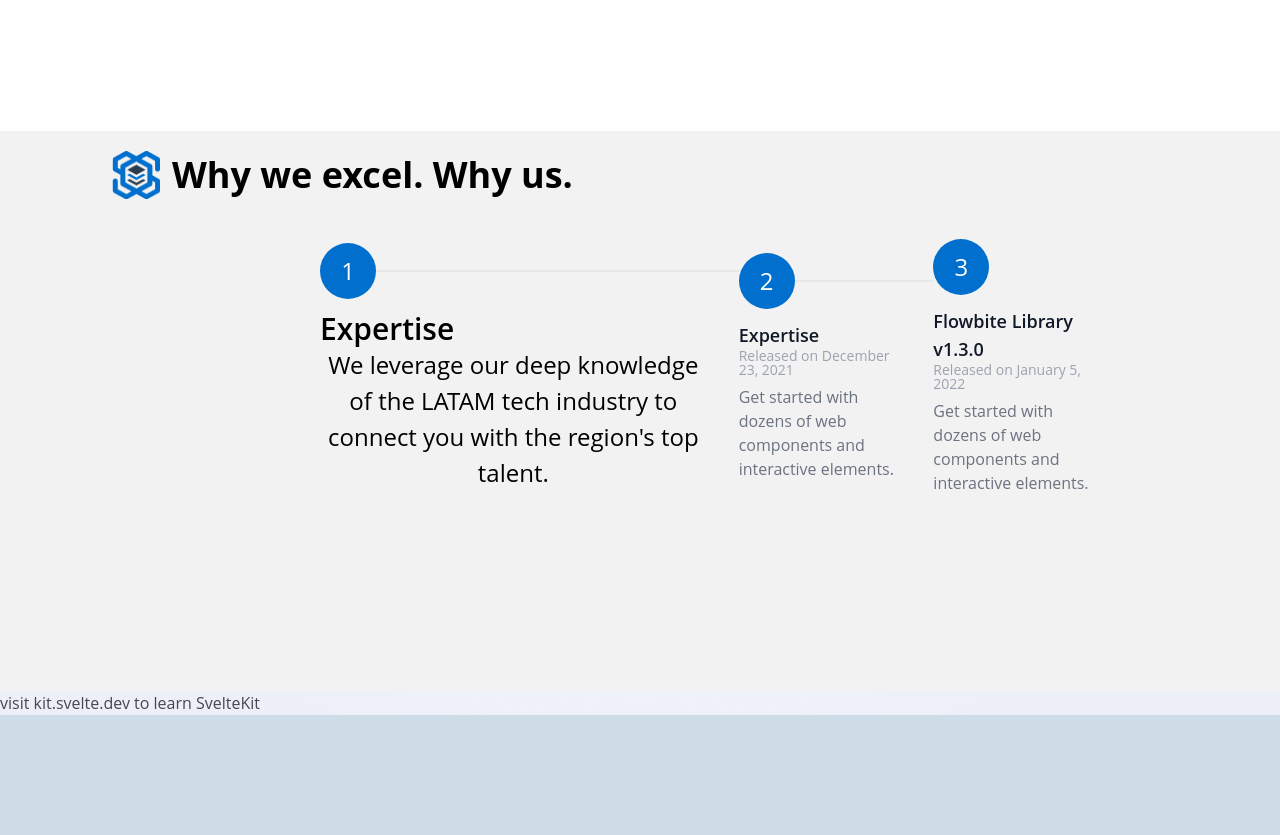
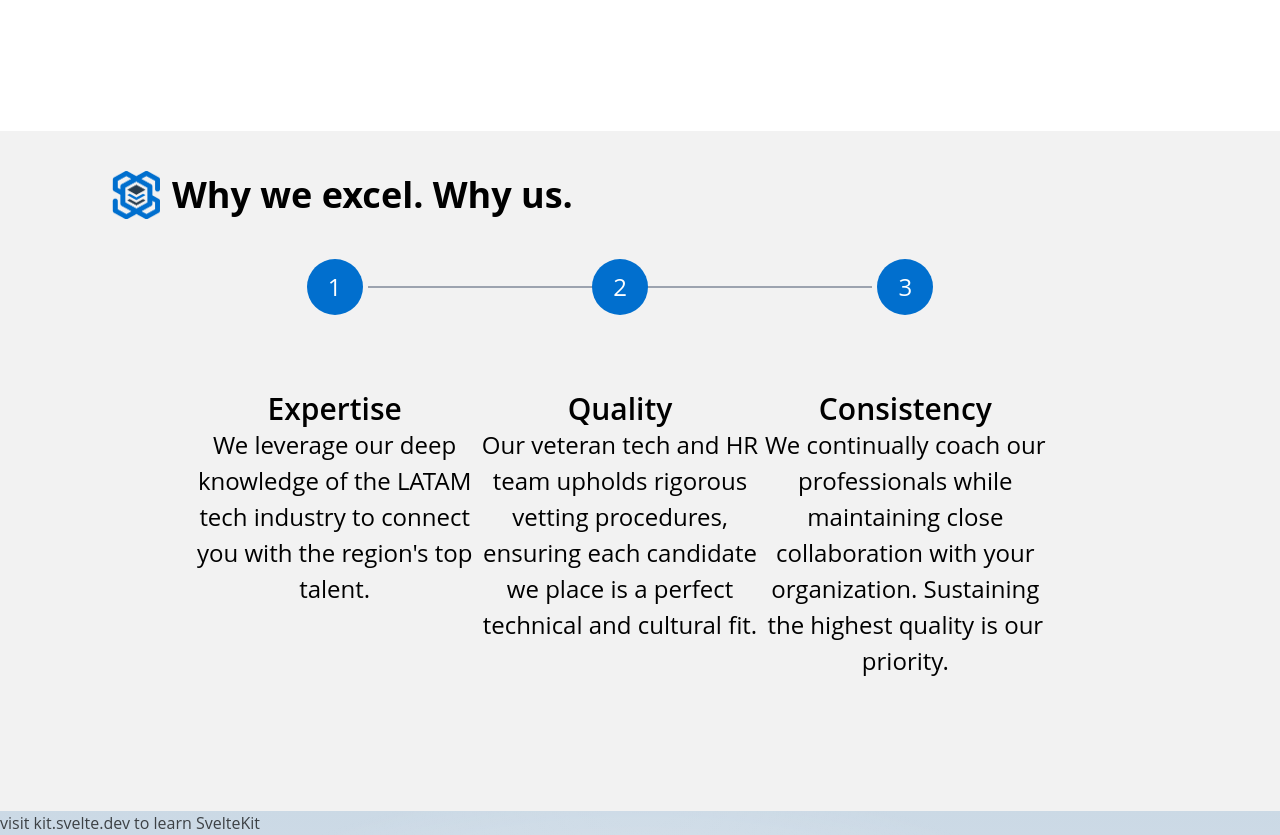
Before and after one commit to stackitgroup/stackit-website-v3, a SvelteKit app: page / in a window 1280 px wide. Shown: the part 1620-2455 px from the top of the page. Before the commit the page ends 2335 px from the top, so only its background shows below. Built offline with nearby package versions, Linux system fonts and the light colour scheme.

Commit message:
Why we excel. Why us.

```diff
--- a/src/routes/+page.svelte
+++ b/src/routes/+page.svelte
@@ -23,7 +23,7 @@
 	</a>
 </section>
 
-<section class="bg-white min-h-[70vh] flex pt-5 px-28 gap-10">
+<section class="bg-white min-h-[70vh] flex py-10 px-28 gap-10">
 	<div class="flex flex-col gap-2">
 		<div class="flex items-center gap-3">
 			<img class="w-12 h-12 object-fit" src="/images/stackit_item.png" alt="" />
@@ -49,7 +49,7 @@
 	</div>
 </section>
 
-<section class="bg-white min-h-[70vh] flex px-28 gap-10">
+<section class="bg-white min-h-[70vh] flex py-10 px-28 gap-10">
 	<div>
 		<img src="/images/who_we_are.png" alt="" />
 	</div>
@@ -75,25 +75,25 @@
 	</div>
 </section>
 
-<section class="bg-[#f2f2f2] min-h-[70vh] flex px-28 gap-10 pt-5">
+<section class="bg-[#f2f2f2] min-h-[85vh] flex px-28 gap-10 py-10">
 	<div class="flex flex-col gap-2">
 		<div class="flex items-center gap-3">
 			<img class="w-12 h-12 object-fit" src="/images/stackit_item.png" alt="" />
 			<h2 class="text-4xl font-bold text-black">Why we excel. Why us.</h2>
 		</div>
 		<br />
-		<div class="pr-10 text-2xl text-blak px-52">
-			<ol class="items-center sm:flex">
-				<li class="relative mb-6 sm:mb-0">
-					<div class="flex items-center">
+		<div class="pr-10 text-2xl text-blak">
+			<ol class="items-center px-20 sm:flex">
+				<li class="relative flex flex-col w-1/3 gap-16 mb-6 h-72 sm:mb-0">
+					<div class="flex items-center justify-center">
 						<div
 							class="z-10 flex items-center justify-center w-6 h-6 bg-[#016fce] p-7 text-white rounded-full shrink-0"
 						>
 							1
 						</div>
-						<div class="hidden sm:flex w-full bg-gray-200 h-0.5 dark:bg-gray-700" />
+						<div class="absolute left-44 hidden sm:flex w-full bg-gray-400 h-0.5" />
 					</div>
-					<div class="mt-3 sm:pr-8">
+					<div class="flex flex-col items-center mt-3">
 						<h3 class="text-3xl font-semibold text-black">Expertise</h3>
 						<p class="font-normal text-center text-black">
 							We leverage our deep knowledge of the LATAM tech industry to connect you with the
@@ -101,44 +101,38 @@
 						</p>
 					</div>
 				</li>
-				<li class="relative mb-6 sm:mb-0">
-					<div class="flex items-center">
+
+				<li class="relative flex flex-col w-1/3 gap-16 mb-6 h-72 sm:mb-0">
+					<div class="flex items-center justify-center">
 						<div
 							class="z-10 flex items-center justify-center w-6 h-6 bg-[#016fce] p-7 text-white rounded-full shrink-0"
 						>
 							2
 						</div>
-						<div class="hidden sm:flex w-full bg-gray-200 h-0.5 dark:bg-gray-700" />
+						<!-- <div class="hidden sm:flex w-full bg-gray-200 h-0.5 dark:bg-gray-700" /> -->
 					</div>
-					<div class="mt-3 text-black sm:pr-8">
-						<h3 class="text-lg font-semibold text-gray-900 dark:text-white">Expertise</h3>
-						<time
-							class="block mb-2 text-sm font-normal leading-none text-gray-400 dark:text-gray-500"
-							>Released on December 23, 2021</time
-						>
-						<p class="text-base font-normal text-gray-500 dark:text-gray-400">
-							Get started with dozens of web components and interactive elements.
+					<div class="flex flex-col items-center mt-3">
+						<h3 class="text-3xl font-semibold text-black">Quality</h3>
+						<p class="font-normal text-center text-black">
+							Our veteran tech and HR team upholds rigorous vetting procedures, ensuring each
+							candidate we place is a perfect technical and cultural fit.
 						</p>
 					</div>
 				</li>
-				<li class="relative mb-6 sm:mb-0">
-					<div class="flex items-center">
+				<li class="relative flex flex-col w-1/3 gap-16 mb-6 h-72 sm:mb-0">
+					<div class="flex items-center justify-center">
 						<div
 							class="z-10 flex items-center justify-center w-6 h-6 bg-[#016fce] p-7 text-white rounded-full shrink-0"
 						>
 							3
 						</div>
+						<div class="absolute right-44 hidden sm:flex w-full bg-gray-400 h-0.5" />
 					</div>
-					<div class="mt-3 sm:pr-8">
-						<h3 class="text-lg font-semibold text-gray-900 dark:text-white">
-							Flowbite Library v1.3.0
-						</h3>
-						<time
-							class="block mb-2 text-sm font-normal leading-none text-gray-400 dark:text-gray-500"
-							>Released on January 5, 2022</time
-						>
-						<p class="text-base font-normal text-gray-500 dark:text-gray-400">
-							Get started with dozens of web components and interactive elements.
+					<div class="flex flex-col items-center mt-3">
+						<h3 class="text-3xl font-semibold text-black">Consistency</h3>
+						<p class="font-normal text-center text-black">
+							We continually coach our professionals while maintaining close collaboration with your
+							organization. Sustaining the highest quality is our priority.
 						</p>
 					</div>
 				</li>
```
